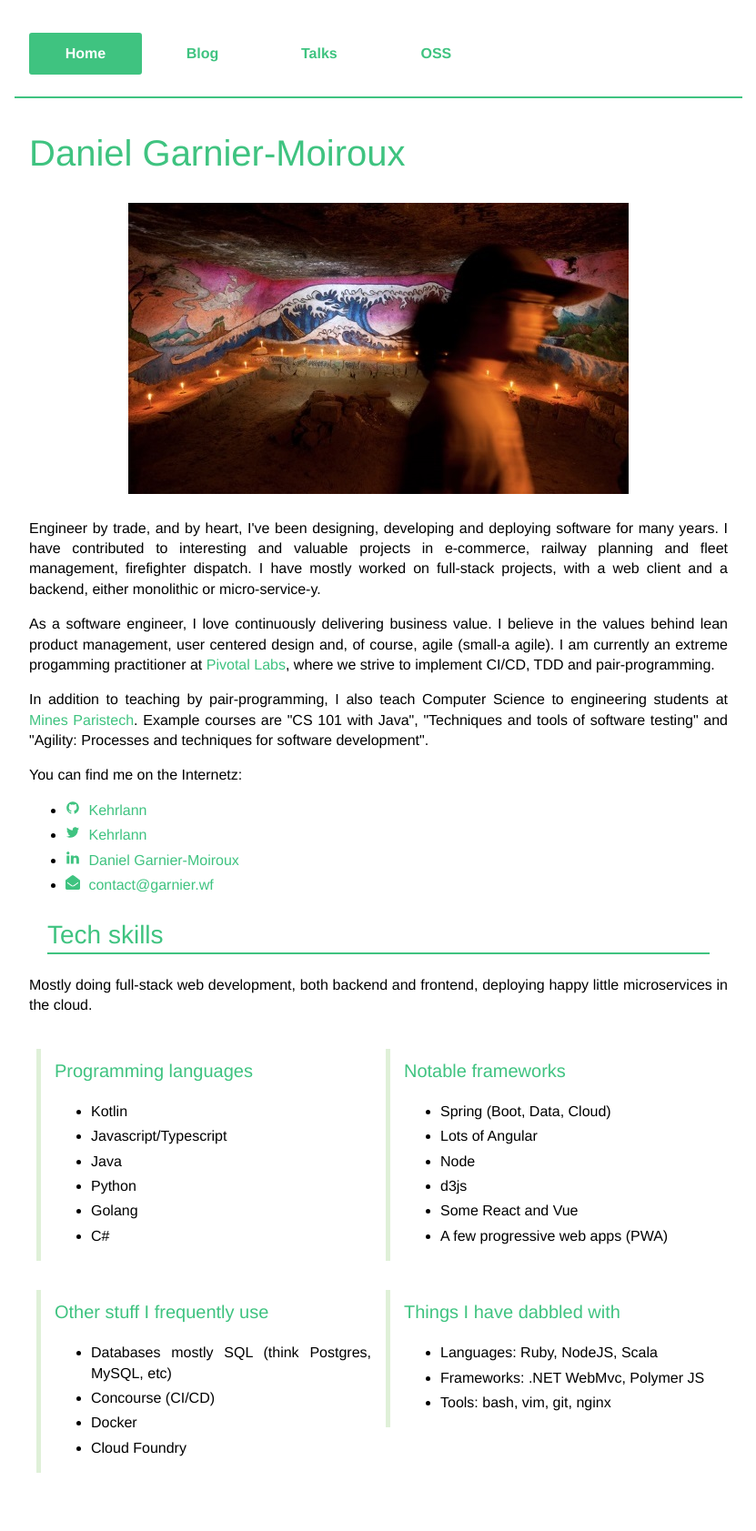
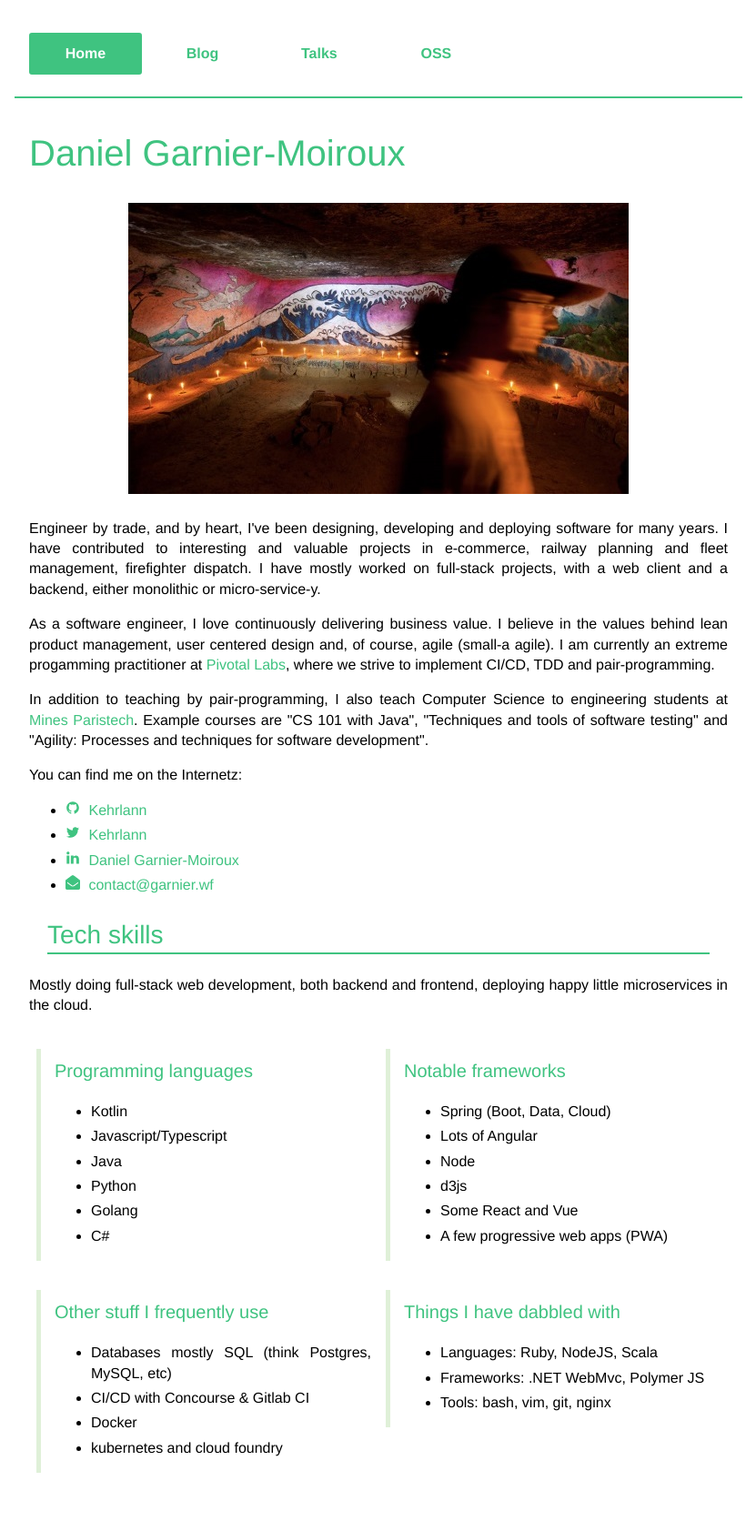
Before and after one commit to Kehrlann/kehrlann.github.io, a Jekyll site: the page built from index.html, in a window 1280 px wide. Shown: the whole page at 91% size, without its empty margins (224-1055 px from the left). Built offline with Jekyll 4.4.1, drawn with Linux system fonts in a browser that asks for light colours.

Commit message:
Update index with technologies

```diff
--- a/index.html
+++ b/index.html
@@ -100,9 +100,9 @@ Mostly doing full-stack web development, both backend and frontend, deploying ha
         <h3>Other stuff I frequently use</h3>
         <ul>
             <li>Databases mostly SQL (think Postgres, MySQL, etc)</li>
-            <li>Concourse (CI/CD)</li>
+            <li>CI/CD with Concourse & Gitlab CI</li>
             <li>Docker</li>
-            <li>Cloud Foundry</li>
+            <li>kubernetes and cloud foundry</li>
         </ul>
     </div>
     <div class="left-emboss">
```
